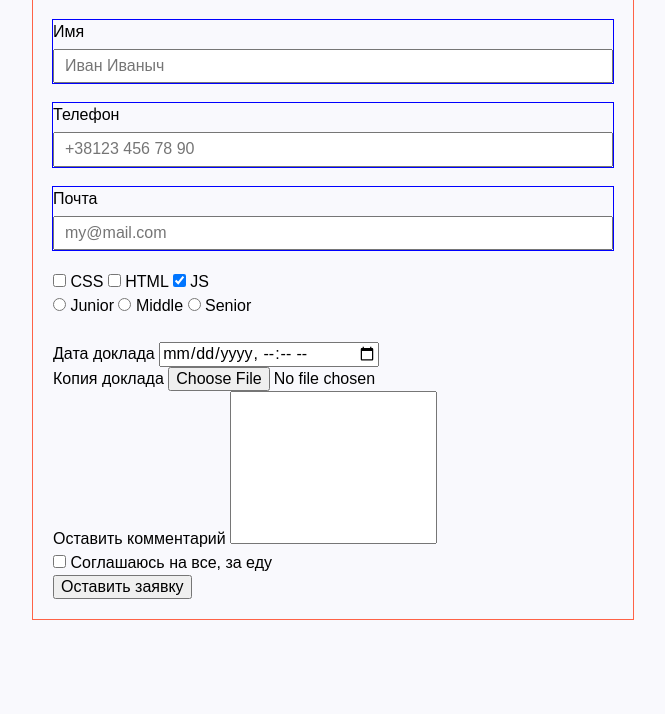
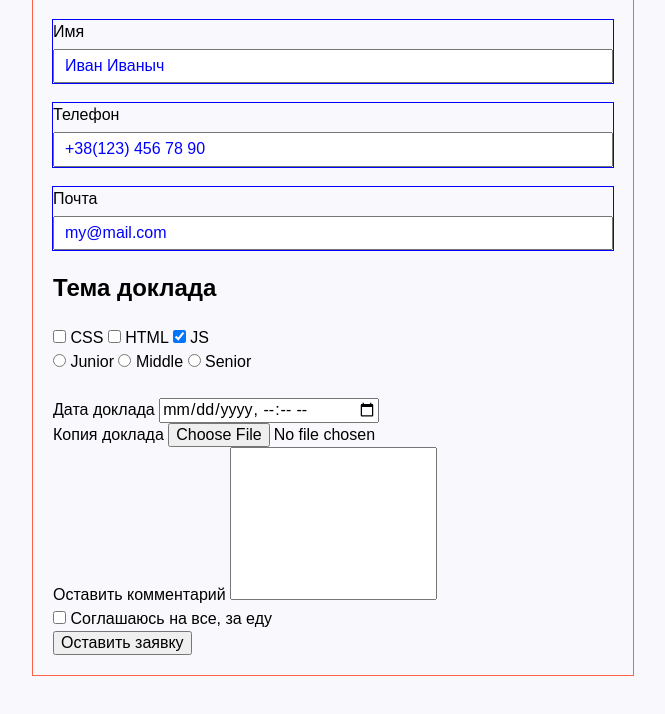
Before and after one commit to Nechuhaev/trenirovki, a plain HTML site: page index.html in a window 1280 px wide. Shown: the whole page, without its empty margins (307-972 px from the left). Drawn offline with nearby package versions, Linux system fonts and the light colour scheme.

Commit message:
Тренировка по формам ДЗ-6

```diff
--- a/css/style.css
+++ b/css/style.css
@@ -34,3 +34,15 @@ textarea {
 .form-field label {
   margin-bottom: 5px;
 }
+
+.form-field input::placeholder {
+  color: blue;
+}
+
+.group {
+}
+
+.group-title {
+  margin-top: 0;
+  margin-bottom: 20px;
+}
--- a/index.html
+++ b/index.html
@@ -19,7 +19,7 @@
       </div>
       <div class="form-field">
         <label for="tel">Телефон</label>
-        <input type="tel" name="tel" id="tel" placeholder="+38123 456 78 90 " />
+        <input type="tel" name="tel" id="tel" placeholder="+38(123) 456 78 90 " />
       </div>
 
       <div class="form-field">
@@ -27,7 +27,8 @@
         <input type="email" name="mail" id="mail" placeholder="my@mail.com" />
       </div>
 
-      <div role="group">
+      <div role="group" class="group">
+        <h2 class="group-title">Тема доклада</h2>
         <input type="checkbox" name="topic" value="css" id="css" />
         <label for="html">CSS</label>
 
```
